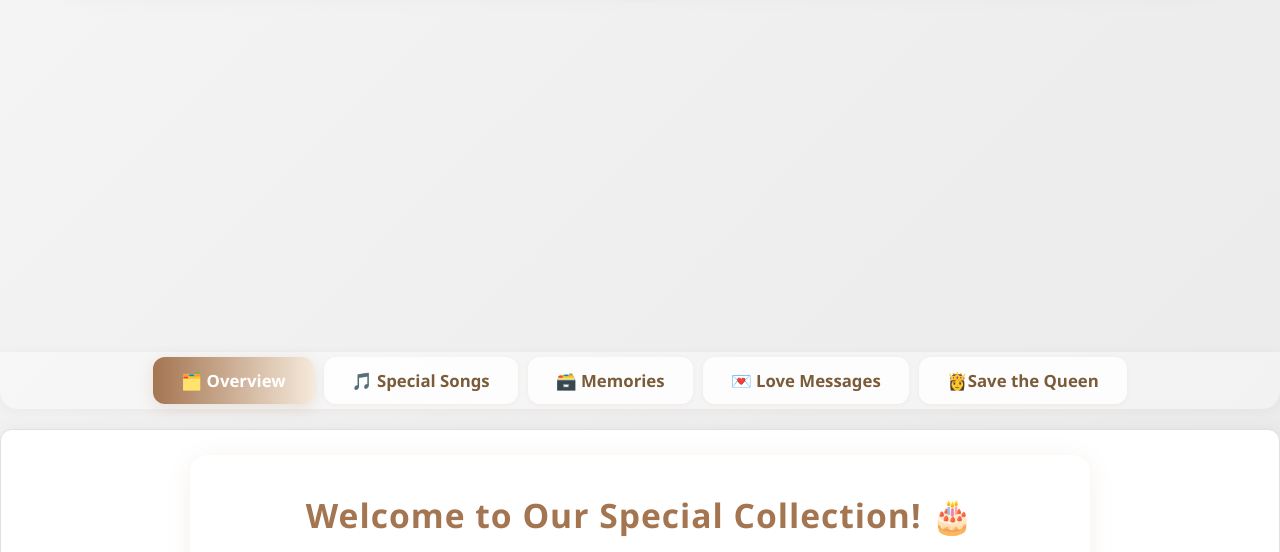
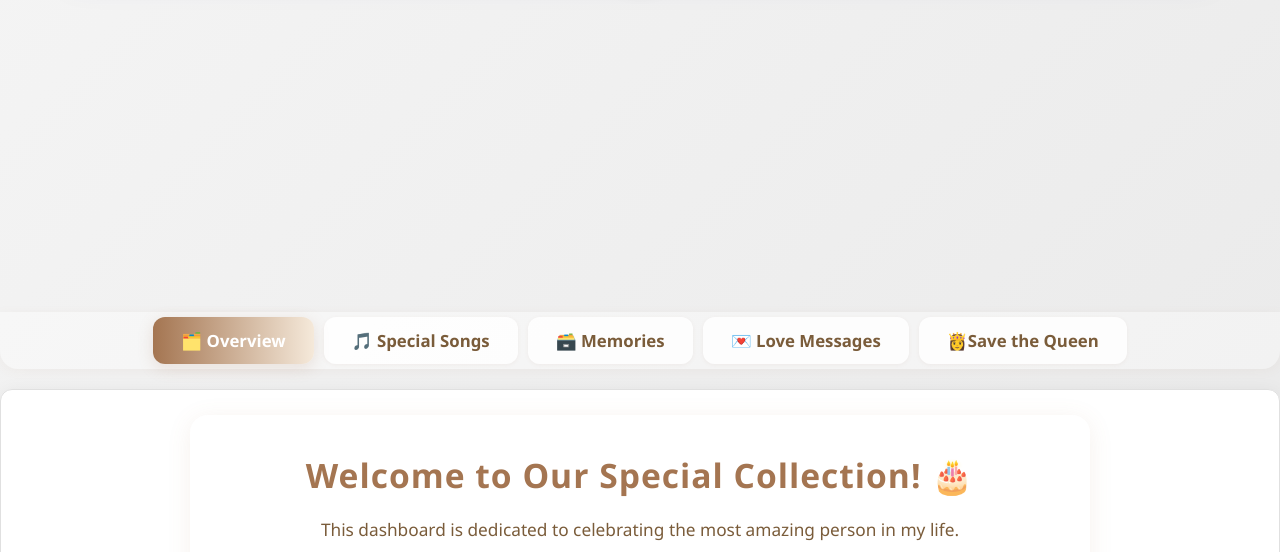
Before and after one commit to zualijongte16-blip/Dinsanga-birthday-collection, a website: page index.html in a window 1280 px wide. Shown: the part 248-800 px from the top of the page. Drawn offline with Linux system fonts and the light colour scheme.

Commit message:
Adjust navigation bar position to be closer to birthday container in mobile and desktop views

```diff
--- a/styles.css
+++ b/styles.css
@@ -225,7 +225,7 @@ body {
     display: flex;
     justify-content: center;
     gap: 10px;
-    margin-top: -200px;
+    margin-top: -240px;
     margin-bottom: 20px;
     flex-wrap: wrap;
     background: rgba(255,255,255,0.35);
```
